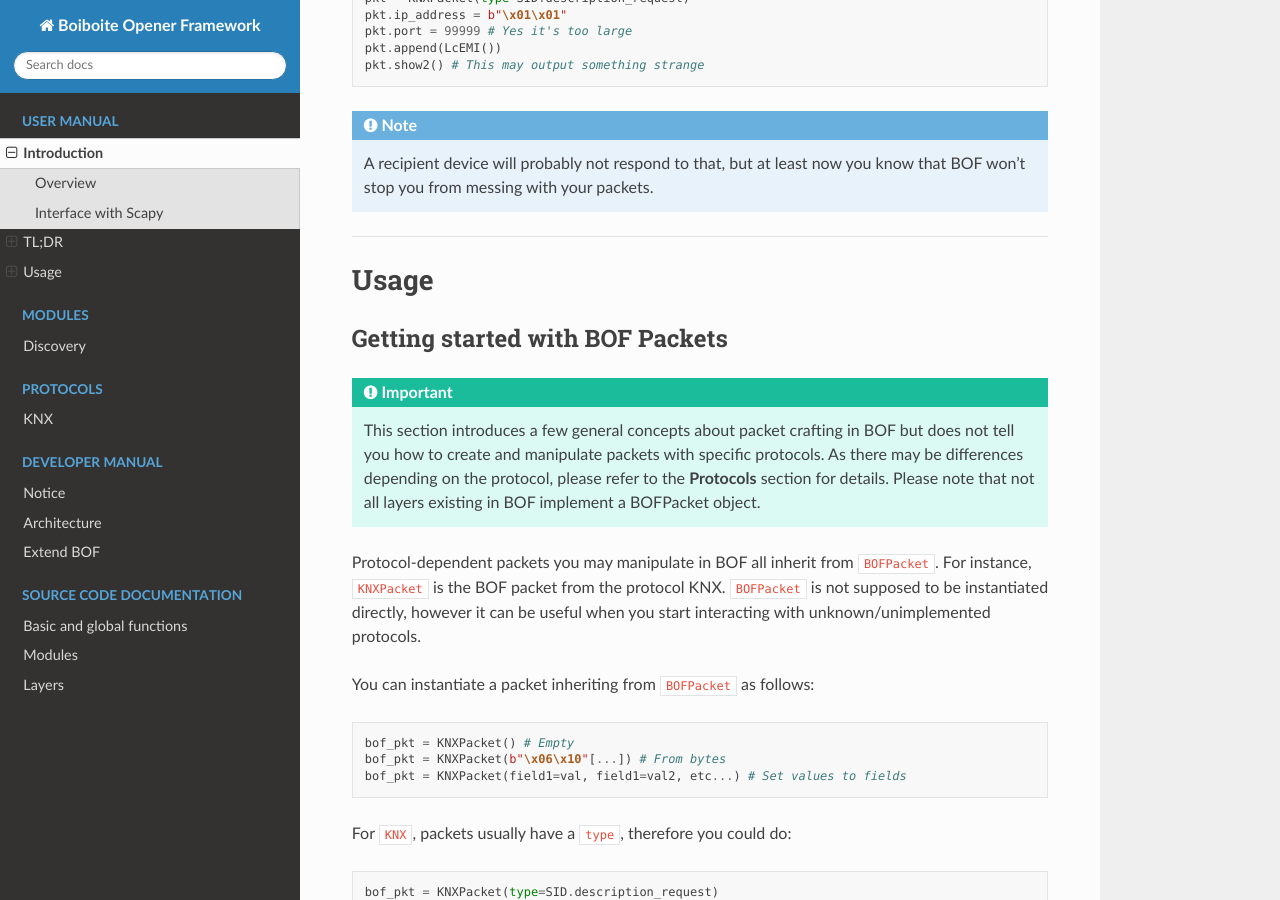
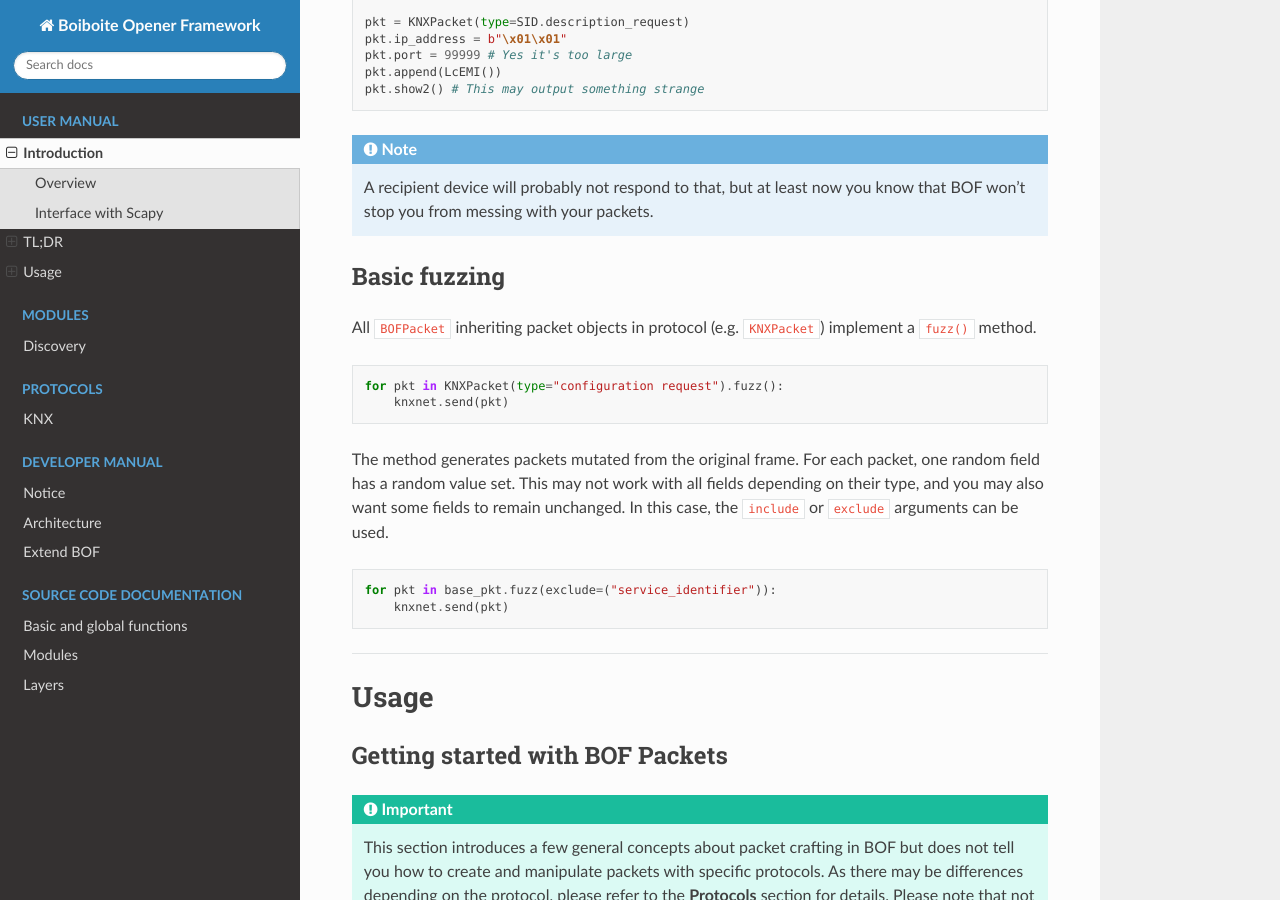
Before and after one commit to Orange-Cyberdefense/bof, a Sphinx documentation site: the page built from docs/man/user.rst, in a window 1280 px wide and 900 px high, scrolled down 4672 px. Built offline with Sphinx 7.4.7 and the Read the Docs theme 2.0.0, drawn with Linux system fonts in a browser that asks for light colours; some of the changed text lies outside the part shown.

Commit message:
Update all docs

```diff
--- a/bof/__init__.py
+++ b/bof/__init__.py
@@ -30,11 +30,15 @@ The following submodules are available:
 
 :layers:
     Protocol implementations to be imported in BOF. Importing ``layers`` gives
-    acces to BOF protocol implementations inheriting from ``BOFPacket``
+    access to BOF protocol implementations inheriting from ``BOFPacket``
     (interface between BOF and Scapy worlds).  The directory
     ``layers/raw_scapy`` may contain protocol implementations in Scapy which
     are not integrated to Scapy's repository (for instance, if you wrote your
     own but did not contribute (yet)).
+
+:modules:
+    Higher level functions gathered around a specific usage that may rely on
+    several protocols (layers).
 
 """
 
--- a/docs/man/user.rst
+++ b/docs/man/user.rst
@@ -17,7 +17,7 @@ There are three ways to use BOF:
 
 :Automated: Use of higher-level interaction functions to discover devices and
 	    start basic exchanges, without requiring to know anything about the
-	    protocol.
+	    protocol. BOF also has **Modules** that gather these functions.
 
 :Standard: Perform more advanced (legitimate) operations. This requires the end
 	   user to know how the protocol works (how to establish connections,
@@ -211,6 +211,27 @@ Craft your own packets!
 
 .. note:: A recipient device will probably not respond to that, but at least
 	  now you know that BOF won't stop you from messing with your packets.
+
+Basic fuzzing
+-------------
+
+All ``BOFPacket`` inheriting packet objects in protocol (e.g. ``KNXPacket``)
+implement a ``fuzz()`` method.
+
+.. code-block:: python
+
+   for pkt in KNXPacket(type="configuration request").fuzz():
+       knxnet.send(pkt)
+
+The method generates packets mutated from the original frame. For each packet,
+one random field has a random value set. This may not work with all fields
+depending on their type, and you may also want some fields to remain unchanged.
+In this case, the ``include`` or ``exclude`` arguments can be used.
+
+.. code-block:: python
+
+   for pkt in base_pkt.fuzz(exclude=("service_identifier")):
+       knxnet.send(pkt)
 
 ----------------------
 
```
Also changed, not shown: docs/man/dev.rst (+10 -1 lines), docs/man/knx.rst (+5 -2 lines), 4 other files.
